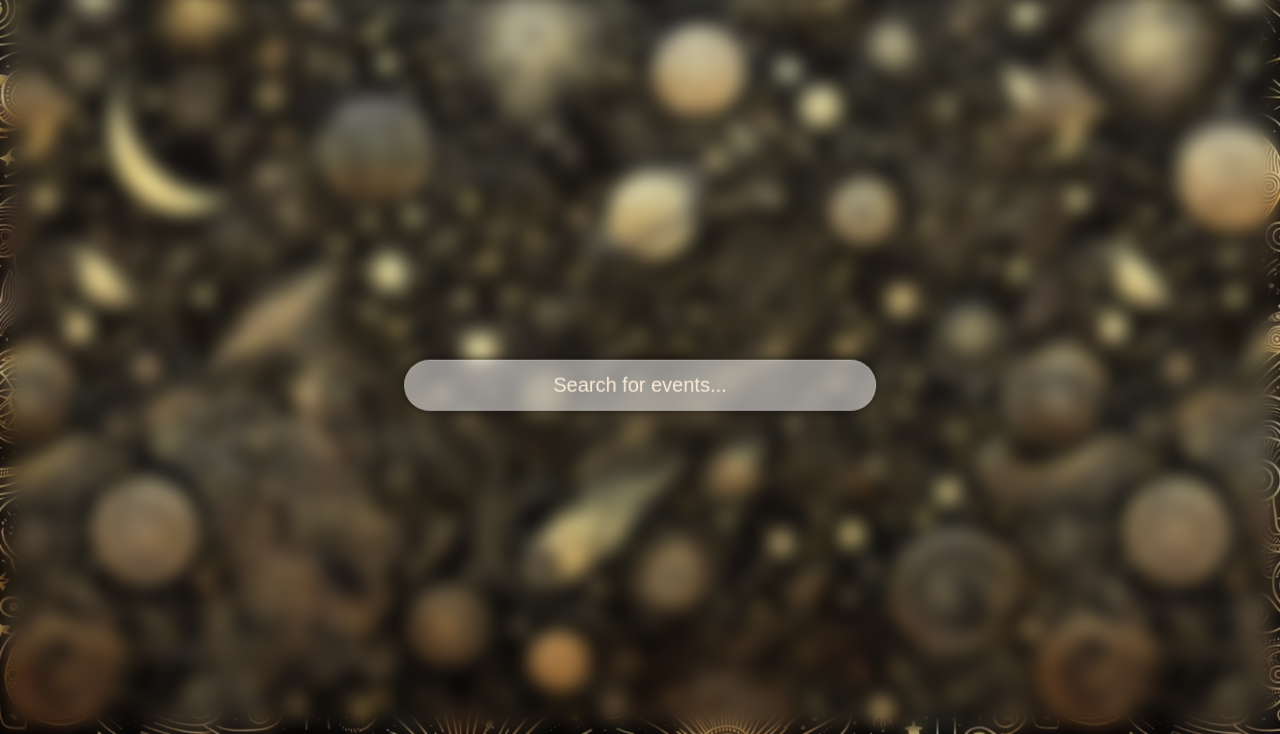
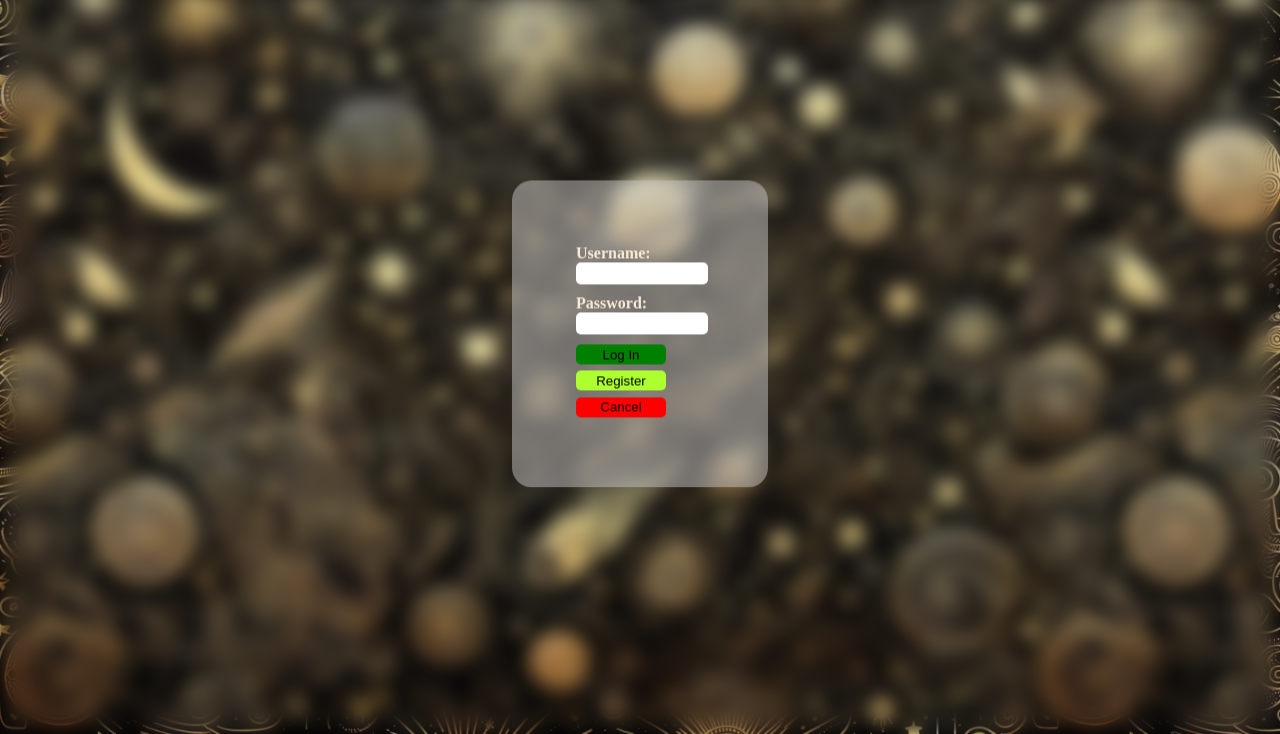
Before and after one commit to JohnVea/College-Event-Website, a PHP site: page / in a window 1280 px wide. Shown: the part 66-800 px from the top of the page. Run offline with PHP 8.4, Linux system fonts and the light colour scheme.

Commit message:
Add files via upload

```diff
--- a/style.css
+++ b/style.css
@@ -83,7 +83,7 @@ body {
     backdrop-filter: blur(30px);
     border: 1px solid rgba(255, 255, 255, 0.2);
     box-shadow: 0 0 10px rgba(0, 0, 0, 0.5);
-    /*display: none;*/
+    display: none;
 }
 
 
@@ -103,7 +103,7 @@ body {
     transform: translate(-50%, -50%);
     z-index: 9999;
     box-sizing: border-box;
-    display: none;
+    /* display: none; */
     background-color: rgba(199, 197, 197, 0.5);
     backdrop-filter: blur(50px);
 }
```
